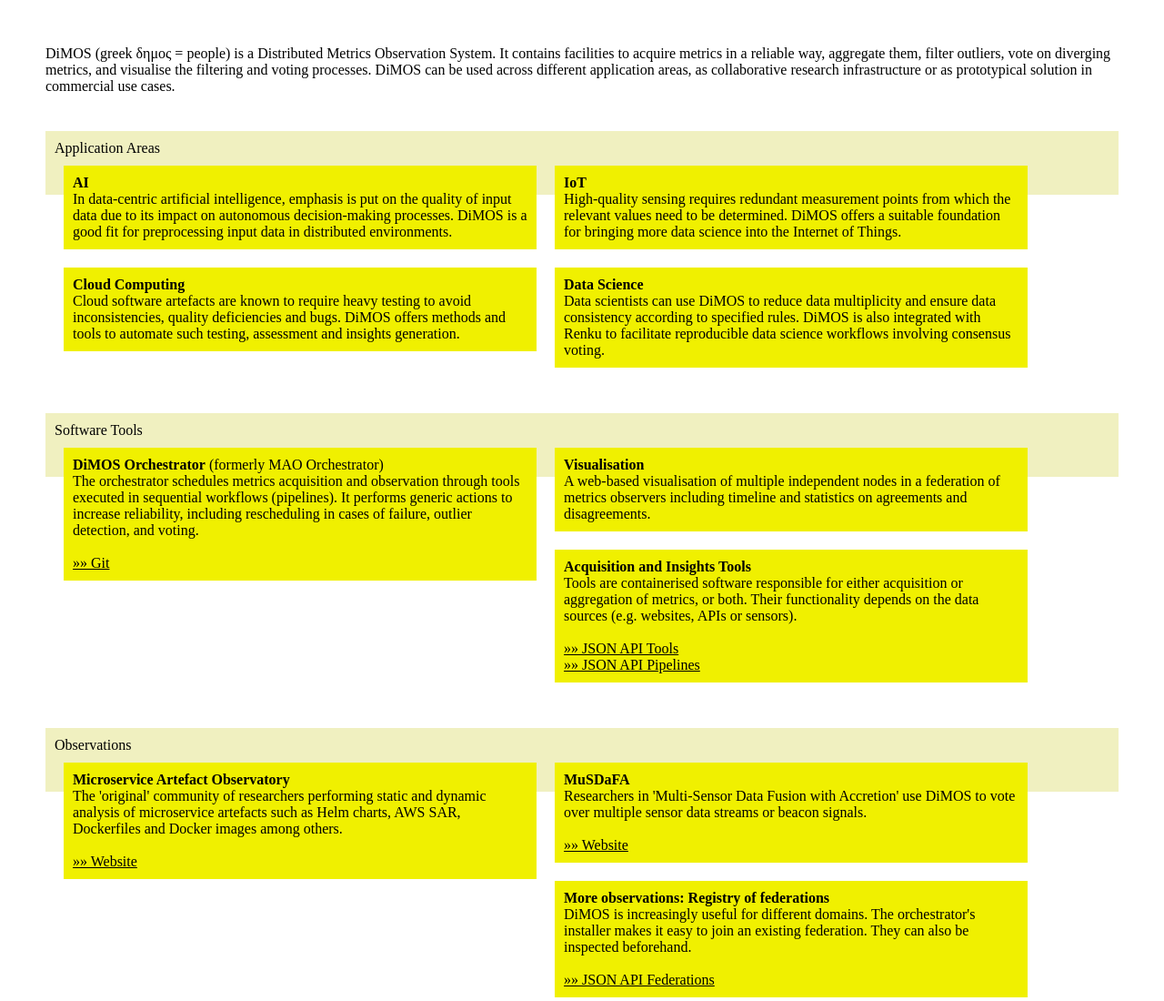
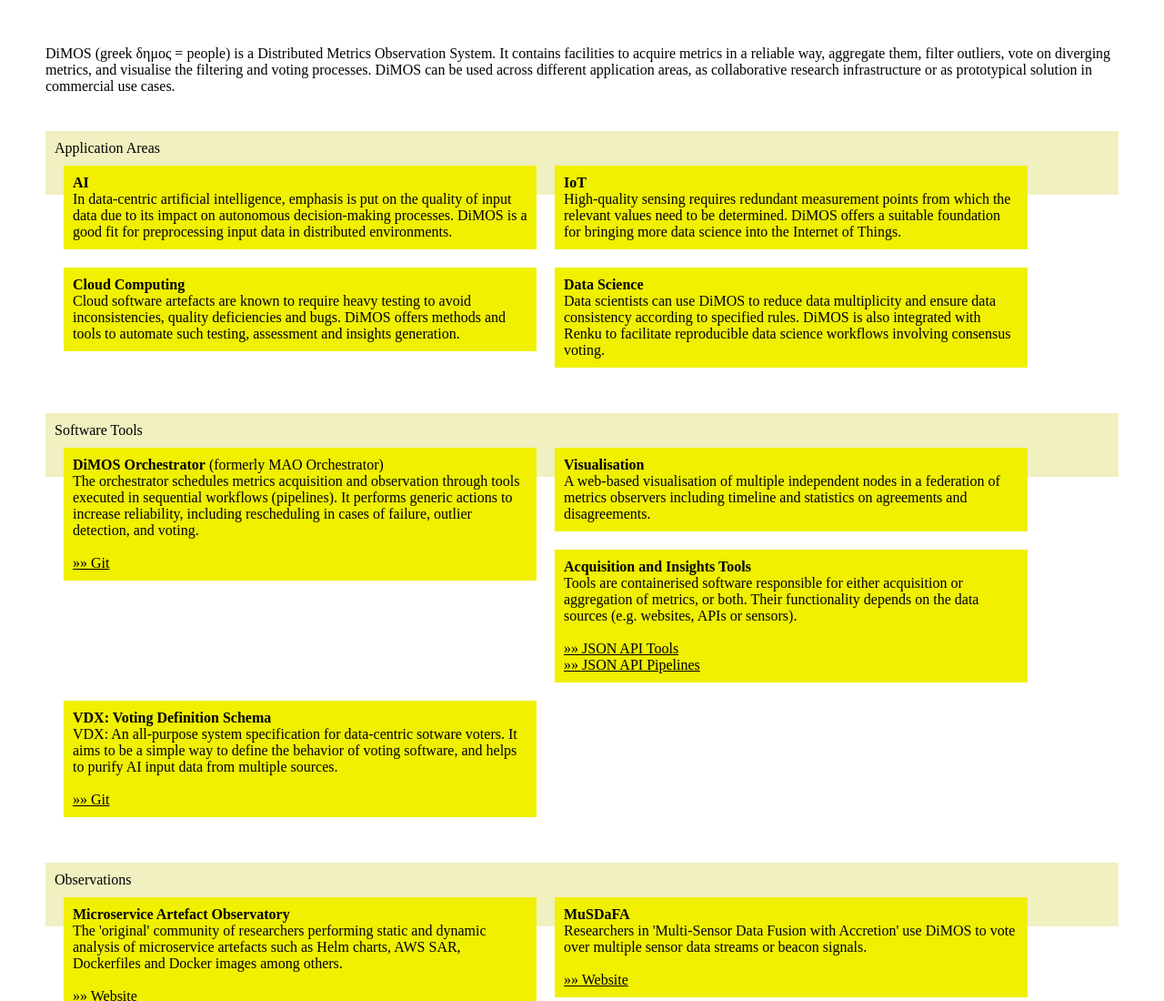
Before and after one commit to DiMOS-Core/dimos-core.github.io, a plain HTML site: page index.html in a window 1280 px wide. Shown: the top 1100 px of the page at 91% size. Drawn offline with Linux system fonts and the light colour scheme.

Commit message:
- link to VDX website

```diff
--- a/index.html
+++ b/index.html
@@ -102,6 +102,15 @@
 <a href="https://mao-mao-research.github.io/hub/api/pipelines.json">»» JSON API Pipelines</a>
 </div>
 
+<div class="box">
+<b>VDX: Voting Definition Schema</b><br>
+VDX: An all-purpose system specification for data-centric sotware voters.
+It aims to be a simple way to define the behavior of voting software,
+and helps to purify AI input data from multiple sources.
+<br><br>
+<a href="https://github.com/EcePanos/vdx">»» Git</a><br>
+</div>
+
 </div>
 
 </div>
```
